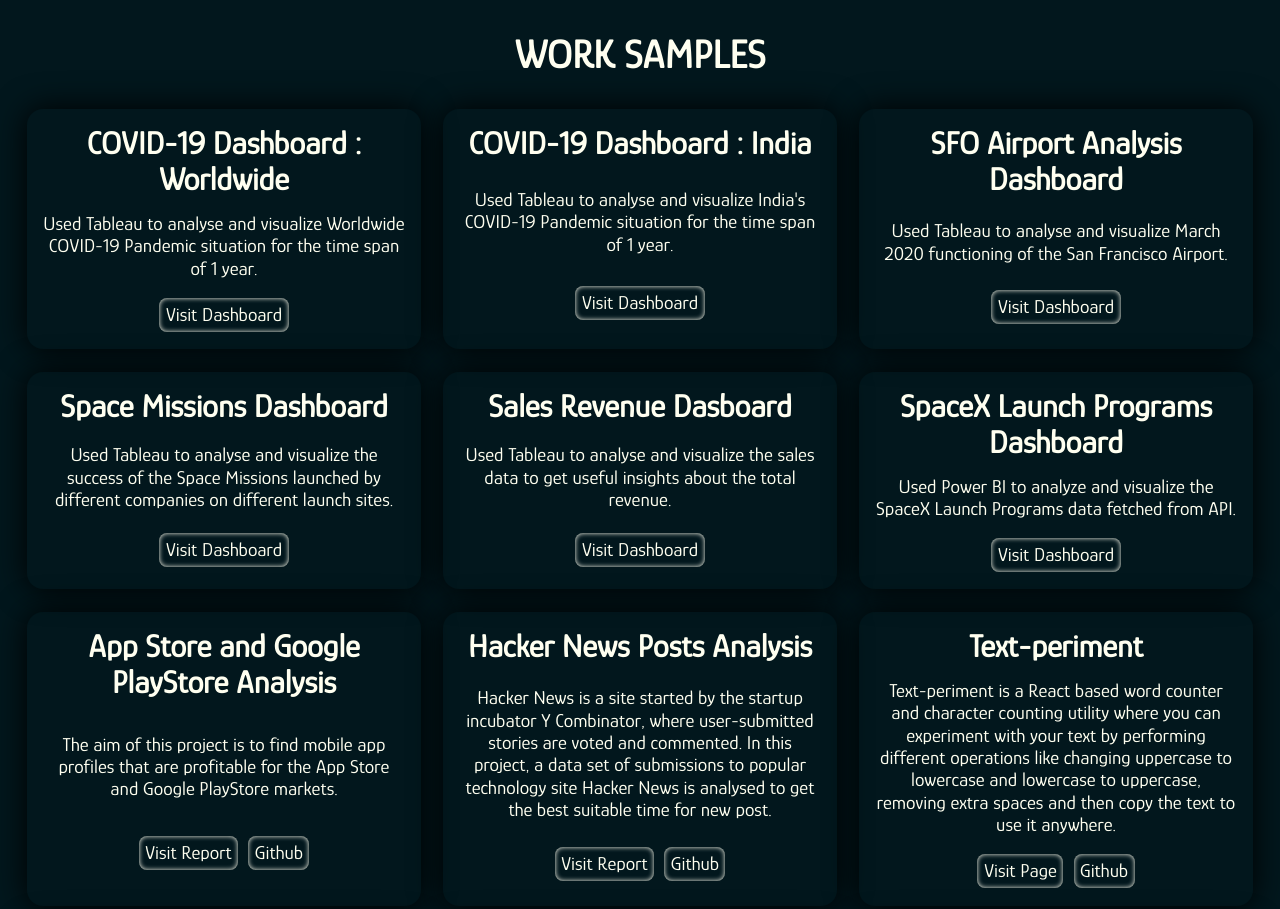
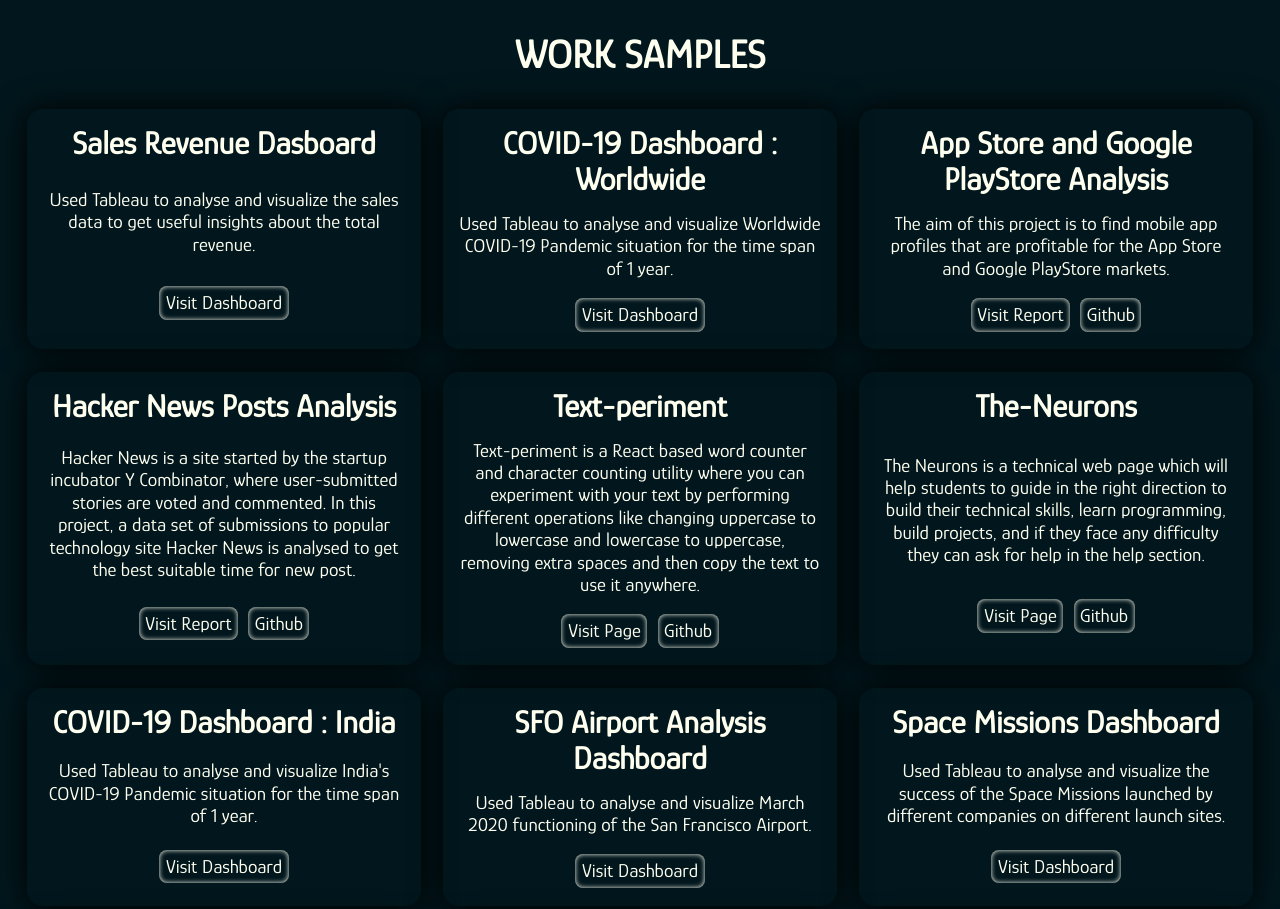
Before and after one commit to Abhi02-pro/My-Portfolio, a plain HTML site: page work.html in a window 1280 px wide. Shown: the top 909 px of the page. Drawn offline with Linux system fonts and the light colour scheme.

Commit message:
update experience and work section

```diff
--- a/work.html
+++ b/work.html
@@ -1,111 +1,224 @@
 <!DOCTYPE html>
 <html lang="en">
   <head>
-    <meta charset="UTF-8">
-    <meta http-equiv="X-UA-Compatible" content="IE=edge">
-    <meta name="viewport" content="width=device-width, initial-scale=1.0">
-    <link rel="shortcut icon" href="./images/favicon.ico" type="image/x-icon">
+    <meta charset="UTF-8" />
+    <meta http-equiv="X-UA-Compatible" content="IE=edge" />
+    <meta name="viewport" content="width=device-width, initial-scale=1.0" />
+    <link rel="shortcut icon" href="./images/favicon.ico" type="image/x-icon" />
     <title>Abhinav_Upadhyay | Work</title>
-    <link rel="stylesheet" href="styles.css">
+    <link rel="stylesheet" href="styles.css" />
   </head>
   <body>
     <div class="section work" id="work">
       <h1>WORK SAMPLES</h1>
       <div class="cards">
         <div class="work-card">
+          <h1>Sales Revenue Dasboard</h1>
+          <p>
+            Used Tableau to analyse and visualize the sales data to get useful
+            insights about the total revenue.
+          </p>
+          <div class="card-buttons">
+            <a
+              href="https://onedrive.live.com/edit.aspx?resid=D10FB858AC73F1F1!134&ithint=file%2cxlsx&wdOrigin=OFFICECOM-WEB.START.MRU"
+              target="_blank"
+              >Visit Dashboard</a
+            >
+          </div>
+        </div>
+        <div class="work-card">
           <h1>COVID-19 Dashboard : Worldwide</h1>
-                <p>Used Tableau to analyse and visualize Worldwide COVID-19 Pandemic situation for the time span of 1 year.</p>
+          <p>
+            Used Tableau to analyse and visualize Worldwide COVID-19 Pandemic
+            situation for the time span of 1 year.
+          </p>
           <div class="card-buttons">
-                    <a href="https://public.tableau.com/app/profile/abhinav.upadhyay/viz/COVID-19DashboardWorldwide_16413669824800/COVID-19Dashboard" target="_blank">Visit Dashboard</a>
+            <a
+              href="https://public.tableau.com/app/profile/abhinav.upadhyay/viz/COVID-19DashboardWorldwide_16413669824800/COVID-19Dashboard"
+              target="_blank"
+              >Visit Dashboard</a
+            >
+          </div>
+        </div>
+        <div class="work-card">
+          <h1>App Store and Google PlayStore Analysis</h1>
+          <p>
+            The aim of this project is to find mobile app profiles that are
+            profitable for the App Store and Google PlayStore markets.
+          </p>
+          <div class="card-buttons">
+            <a
+              href="https://github.com/Abhi02-pro/Data-Science-Project---1/blob/master/.ipynb_checkpoints/Basics-checkpoint.ipynb"
+              target="_blank"
+              >Visit Report</a
+            >
+            <a
+              href="https://github.com/Abhi02-pro/Data-Science-Project---1"
+              target="_blank"
+              >Github</a
+            >
+          </div>
+        </div>
+        <div class="work-card">
+          <h1>Hacker News Posts Analysis</h1>
+          <p>
+            Hacker News is a site started by the startup incubator Y Combinator,
+            where user-submitted stories are voted and commented. In this
+            project, a data set of submissions to popular technology site Hacker
+            News is analysed to get the best suitable time for new post.
+          </p>
+          <div class="card-buttons">
+            <a
+              href="https://github.com/Abhi02-pro/Data-Science-Project---2/blob/master/.ipynb_checkpoints/Basics-checkpoint.ipynb"
+              target="_blank"
+              >Visit Report</a
+            >
+            <a
+              href="https://github.com/Abhi02-pro/Data-Science-Project---2"
+              target="_blank"
+              >Github</a
+            >
+          </div>
+        </div>
+        <div class="work-card">
+            <h1>Text-periment</h1>
+            <p>
+              Text-periment is a React based word counter and character counting
+              utility where you can experiment with your text by performing
+              different operations like changing uppercase to lowercase and
+              lowercase to uppercase, removing extra spaces and then copy the text
+              to use it anywhere.
+            </p>
+            <div class="card-buttons">
+              <a href="https://1c66c.csb.app/" target="_blank">Visit Page</a>
+              <a
+                href="https://github.com/Abhi02-pro/Text-periment"
+                target="_blank"
+                >Github</a
+              >
+            </div>
+          </div>
+          <div class="work-card">
+            <h1>The-Neurons</h1>
+            <p>
+              The Neurons is a technical web page which will help students to
+              guide in the right direction to build their technical skills, learn
+              programming, build projects, and if they face any difficulty they
+              can ask for help in the help section.
+            </p>
+            <div class="card-buttons">
+              <a href="https://abhi02-pro.github.io/TheNeurons/" target="_blank"
+                >Visit Page</a
+              >
+              <a href="https://github.com/Abhi02-pro/TheNeurons" target="_blank"
+                >Github</a
+              >
             </div>
           </div>
         <div class="work-card">
           <h1>COVID-19 Dashboard : India</h1>
-                <p>Used Tableau to analyse and visualize India's COVID-19 Pandemic situation for the time span of 1 year.</p>
+          <p>
+            Used Tableau to analyse and visualize India's COVID-19 Pandemic
+            situation for the time span of 1 year.
+          </p>
           <div class="card-buttons">
-                    <a href="https://public.tableau.com/app/profile/abhinav.upadhyay/viz/COVID-19DashboardIndia_16413686523040/COVID-19DashboardIndia" target="_blank">Visit Dashboard</a>
+            <a
+              href="https://public.tableau.com/app/profile/abhinav.upadhyay/viz/COVID-19DashboardIndia_16413686523040/COVID-19DashboardIndia"
+              target="_blank"
+              >Visit Dashboard</a
+            >
           </div>
         </div>
         <div class="work-card">
           <h1>SFO Airport Analysis Dashboard</h1>
-                    <p>Used Tableau to analyse and visualize March 2020 functioning of the San Francisco Airport.</p>
+          <p>
+            Used Tableau to analyse and visualize March 2020 functioning of the
+            San Francisco Airport.
+          </p>
           <div class="card-buttons">
-                        <a href="https://public.tableau.com/app/profile/abhinav.upadhyay/viz/March20SFOAirportAnalysisDashboard/March20SFOAirportDashboard" target="_blank">Visit Dashboard</a>
+            <a
+              href="https://public.tableau.com/app/profile/abhinav.upadhyay/viz/March20SFOAirportAnalysisDashboard/March20SFOAirportDashboard"
+              target="_blank"
+              >Visit Dashboard</a
+            >
           </div>
         </div>
         <div class="work-card">
           <h1>Space Missions Dashboard</h1>
-                <p>Used Tableau to analyse and visualize the success of the Space Missions launched by different companies on different launch sites.</p>
+          <p>
+            Used Tableau to analyse and visualize the success of the Space
+            Missions launched by different companies on different launch sites.
+          </p>
           <div class="card-buttons">
-                    <a href="https://public.tableau.com/app/profile/abhinav.upadhyay/viz/SpaceMissionsDashboard_16414068127290/SpaceMissionsDashboard" target="_blank">Visit Dashboard</a>
+            <a
+              href="https://public.tableau.com/app/profile/abhinav.upadhyay/viz/SpaceMissionsDashboard_16414068127290/SpaceMissionsDashboard"
+              target="_blank"
+              >Visit Dashboard</a
+            >
           </div>
         </div>
+
         <div class="work-card">
-                <h1>Sales Revenue Dasboard</h1>
-                <p>Used Tableau to analyse and visualize the sales data to get useful insights about the total revenue.</p>
+          <h1>SpaceX Launch Programs Dashboard</h1>
+          <p>
+            Used Power BI to analyze and visualize the SpaceX Launch Programs
+            data fetched from API.
+          </p>
           <div class="card-buttons">
-                    <a href="https://onedrive.live.com/edit.aspx?resid=D10FB858AC73F1F1!134&ithint=file%2cxlsx&wdOrigin=OFFICECOM-WEB.START.MRU" target="_blank">Visit Dashboard</a>
+            <a
+              href="https://app.powerbi.com/groups/me/reports/7fe0d079-80b8-44bf-927b-28a09002cea5/ReportSection"
+              target="_blank"
+              >Visit Dashboard</a
+            >
           </div>
         </div>
-           <div class="work-card">
-                <h1>SpaceX Launch Programs Dashboard</h1>
-                <p>Used Power BI to analyze and visualize the SpaceX Launch Programs data fetched from API.</p>
-                <div class="card-buttons">
-                    <a href="https://app.powerbi.com/groups/me/reports/7fe0d079-80b8-44bf-927b-28a09002cea5/ReportSection" target="_blank">Visit Dashboard</a>
-                </div>
-            </div>
-            <div class="work-card">
-                <h1>App Store and Google PlayStore Analysis</h1>
-                <p>The aim of this project is to find mobile app profiles that are profitable for the App Store and Google PlayStore markets.</p>
-                <div class="card-buttons">
-                    <a href="https://github.com/Abhi02-pro/Data-Science-Project---1/blob/master/.ipynb_checkpoints/Basics-checkpoint.ipynb" target="_blank">Visit Report</a>
-                    <a href="https://github.com/Abhi02-pro/Data-Science-Project---1" target="_blank">Github</a>
-                </div>
-           </div>
-            <div class="work-card">
-                <h1>Hacker News Posts Analysis</h1>
-                <p>Hacker News is a site started by the startup incubator Y Combinator, where user-submitted stories are voted and commented. In this project, a data set of submissions to popular technology site Hacker News is analysed to get the best suitable time for new post.</p>
-                <div class="card-buttons">
-                    <a href="https://github.com/Abhi02-pro/Data-Science-Project---2/blob/master/.ipynb_checkpoints/Basics-checkpoint.ipynb" target="_blank">Visit Report</a>
-                    <a href="https://github.com/Abhi02-pro/Data-Science-Project---2" target="_blank">Github</a>
-                </div>
-           </div>
-            <div class="work-card">
-                <h1>Text-periment</h1>
-                <p>Text-periment is a React based word counter and character counting utility where you can experiment with your text by performing different operations like changing uppercase to lowercase and lowercase to uppercase, removing extra spaces and then copy the text to use it anywhere.</p>
-                <div class="card-buttons">
-                    <a href="https://1c66c.csb.app/" target="_blank">Visit Page</a>
-                    <a href="https://github.com/Abhi02-pro/Text-periment" target="_blank">Github</a>
-                </div>
-           </div>
-           <div class="work-card">
-                <h1>The-Neurons</h1>
-                <p>The Neurons is a technical web page which will help students to guide in the right direction to build their technical skills, learn programming, build projects, and if they face any difficulty they can ask for help in the help section.</p>
-                <div class="card-buttons">
-                    <a href="https://abhi02-pro.github.io/TheNeurons/" target="_blank">Visit Page</a>
-                    <a href="https://github.com/Abhi02-pro/TheNeurons" target="_blank">Github</a>
-                </div>
-            </div>
+
+
         <div class="work-card">
           <h1>My-Notebook</h1>
-                <p>A note taking and list making web application built with NodeJS. It allows the user to create and add new items, strike off any item and delete it if its not of any use.</p>
+          <p>
+            A note taking and list making web application built with NodeJS. It
+            allows the user to create and add new items, strike off any item and
+            delete it if its not of any use.
+          </p>
           <div class="card-buttons">
-                    <a href="https://github.com/Abhi02-pro/My-Notebook/tree/master" target="_blank">Github</a>
+            <a
+              href="https://github.com/Abhi02-pro/My-Notebook/tree/master"
+              target="_blank"
+              >Github</a
+            >
           </div>
         </div>
         <div class="work-card">
           <h1>News-Bird</h1>
-                <p>A React based news application that fetch the top headlines from the News API. With NewsBird you get daily updates of weather, education, politics, sports, fashion and lifestyle, and the world around you.</p>
+          <p>
+            A React based news application that fetch the top headlines from the
+            News API. With NewsBird you get daily updates of weather, education,
+            politics, sports, fashion and lifestyle, and the world around you.
+          </p>
           <div class="card-buttons">
-                    <a href="https://github.com/Abhi02-pro/News-Bird" target="_blank">Github</a>
+            <a href="https://github.com/Abhi02-pro/News-Bird" target="_blank"
+              >Github</a
+            >
           </div>
         </div>
         <div class="work-card">
           <h1>The-Simon-Game</h1>
-                <p>A game which tests your memorizing power. Are you confident on your memory ? Then test it once !</p>
+          <p>
+            A game which tests your memorizing power. Are you confident on your
+            memory ? Then test it once !
+          </p>
           <div class="card-buttons">
-                    <a href="https://abhi02-pro.github.io/The-Simon-Game/" target="_blank">Visit Page</a>
-                    <a href="https://github.com/Abhi02-pro/The-Simon-Game" target="_blank">Github</a>
+            <a
+              href="https://abhi02-pro.github.io/The-Simon-Game/"
+              target="_blank"
+              >Visit Page</a
+            >
+            <a
+              href="https://github.com/Abhi02-pro/The-Simon-Game"
+              target="_blank"
+              >Github</a
+            >
           </div>
         </div>
       </div>
```
Also changed, not shown: index.html (+75 -17 lines). Lines whose indentation alone changed are shown as unchanged.
